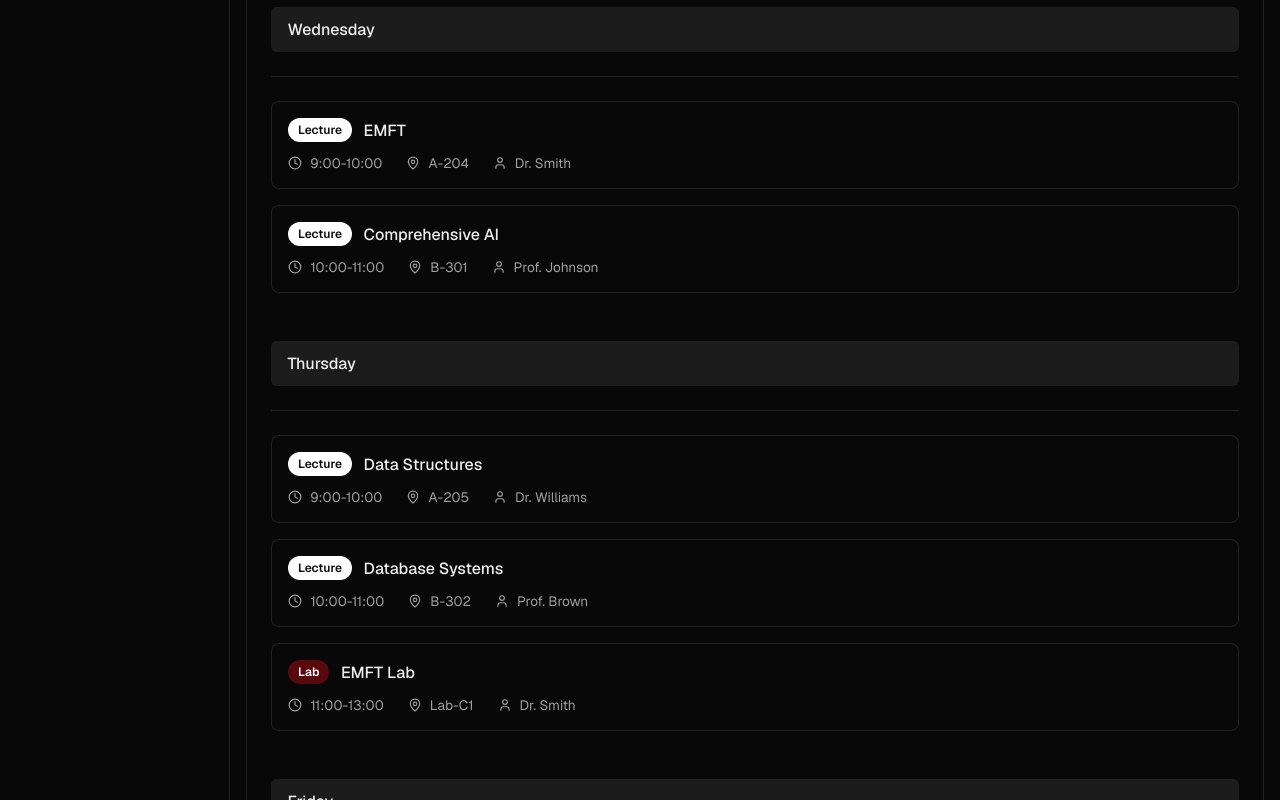
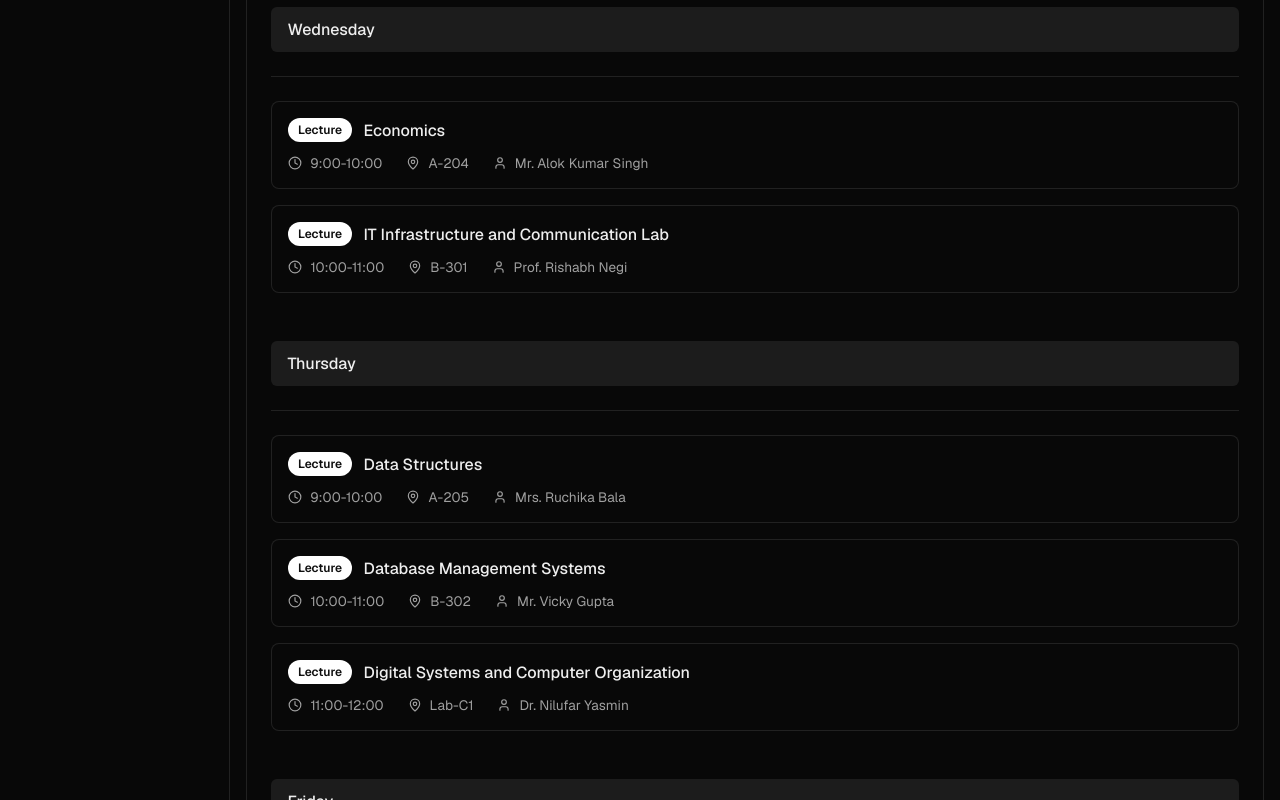
Before and after one commit to Shourya523/EduSch-Frontend, a React (Vite) app: page /timetable in a window 1280 px wide. Shown: the part 1220-2020 px from the top of the page. Built offline with nearby package versions, Linux system fonts and the light colour scheme.

Commit message:
normal names

```diff
--- a/src/Pages/timetable.jsx
+++ b/src/Pages/timetable.jsx
@@ -8,41 +8,41 @@ const timetableData = [
     {
         day: "Monday",
         classes: [
-            { type: "Lecture", subject: "EMFT", time: "9:00-10:00", location: "A-204", instructor: "Dr. Smith" },
-            { type: "Lecture", subject: "Comprehensive AI", time: "10:00-11:00", location: "B-301", instructor: "Prof. Johnson" },
-            { type: "Lab", subject: "EMFT Lab", time: "11:00-13:00", location: "Lab-C1", instructor: "Dr. Smith" },
-            { type: "Lab", subject: "Comprehensive AI Lab", time: "14:00-16:00", location: "Lab-D2", instructor: "Prof. Johnson" }
+            { type: "Lecture", subject: "Data Structures", time: "9:00-10:00", location: "A-204", instructor: "Mrs. Ruchika Bala" },
+            { type: "Lecture", subject: "Database Management Systems", time: "10:00-11:00", location: "B-301", instructor: "Mr. Vicky Gupta" },
+            { type: "Lab", subject: "IT Infrastructure and Communication Lab", time: "11:00-13:00", location: "Lab-C1", instructor: "Dr. Himika Verma" },
+            { type: "Lab", subject: "Digital Systems and Computer Organisation", time: "14:00-16:00", location: "Lab-D2", instructor: "Prof. Divya Kaushik" }
         ]
     },
     {
         day: "Tuesday",
         classes: [
-            { type: "Lecture", subject: "Data Structures", time: "9:00-10:00", location: "A-205", instructor: "Dr. Williams" },
-            { type: "Lecture", subject: "Database Systems", time: "10:00-11:00", location: "B-302", instructor: "Prof. Brown" },
-            { type: "Lab", subject: "Data Structures Lab", time: "11:00-13:00", location: "Lab-C2", instructor: "Dr. Williams" }
+            { type: "Lecture", subject: "Data Structures", time: "9:00-10:00", location: "A-205", instructor: "Mrs. Ruchika Bala" },
+            { type: "Lecture", subject: "Database Management Systems", time: "10:00-11:00", location: "B-302", instructor: "Mr. Vicky Gupta" },
+            { type: "Lab", subject: "Data Structures Lab", time: "11:00-13:00", location: "Lab-C2", instructor: "Dr. Anshul Singh" }
         ]
     },
     {
         day: "Wednesday",
         classes: [
-            { type: "Lecture", subject: "EMFT", time: "9:00-10:00", location: "A-204", instructor: "Dr. Smith" },
-            { type: "Lecture", subject: "Comprehensive AI", time: "10:00-11:00", location: "B-301", instructor: "Prof. Johnson" }
+            { type: "Lecture", subject: "Economics", time: "9:00-10:00", location: "A-204", instructor: "Mr. Alok Kumar Singh" },
+            { type: "Lecture", subject: "IT Infrastructure and Communication Lab", time: "10:00-11:00", location: "B-301", instructor: "Prof. Rishabh Negi" }
         ]
     },
     {
         day: "Thursday",
         classes: [
-            { type: "Lecture", subject: "Data Structures", time: "9:00-10:00", location: "A-205", instructor: "Dr. Williams" },
-            { type: "Lecture", subject: "Database Systems", time: "10:00-11:00", location: "B-302", instructor: "Prof. Brown" },
-            { type: "Lab", subject: "EMFT Lab", time: "11:00-13:00", location: "Lab-C1", instructor: "Dr. Smith" },
+            { type: "Lecture", subject: "Data Structures", time: "9:00-10:00", location: "A-205", instructor: "Mrs. Ruchika Bala" },
+            { type: "Lecture", subject: "Database Management Systems", time: "10:00-11:00", location: "B-302", instructor: "Mr. Vicky Gupta" },
+            { type: "Lecture", subject: "Digital Systems and Computer Organization", time: "11:00-12:00", location: "Lab-C1", instructor: "Dr. Nilufar Yasmin" },
         ]
     },
     {
         day: "Friday",
         classes: [
-            { type: "Lecture", subject: "EMFT", time: "9:00-10:00", location: "A-204", instructor: "Dr. Smith" },
-            { type: "Lecture", subject: "Comprehensive AI", time: "10:00-11:00", location: "B-301", instructor: "Prof. Johnson" },
-            { type: "Lab", subject: "Comprehensive AI Lab", time: "14:00-16:00", location: "Lab-D2", instructor: "Prof. Johnson" }
+            { type: "Lecture", subject: "Mathematical Foundations for Artificial Intelligence and Data Science", time: "9:00-10:00", location: "A-204", instructor: "Mrs. Shivani Pant" },
+            { type: "Lecture", subject: "IT Infrastructure and Communication Lab", time: "10:00-11:00", location: "B-301", instructor: "Prof.Rishabh  Negi" },
+            { type: "Lab", subject: "Database Management Systems Lab", time: "14:00-16:00", location: "Lab-D2", instructor: "Prof. Noor Mohammad" }
         ]
     }
 ];
```
